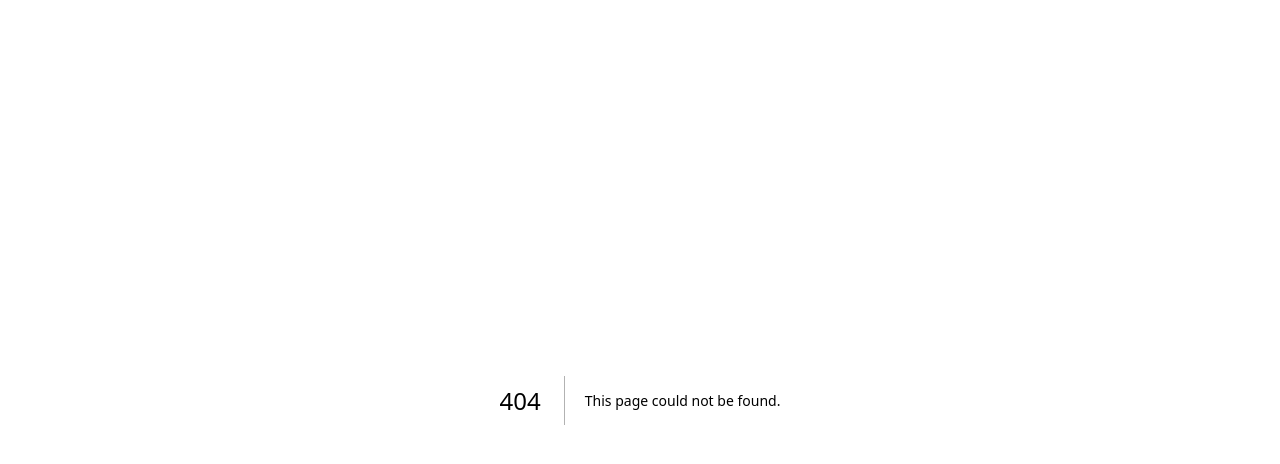
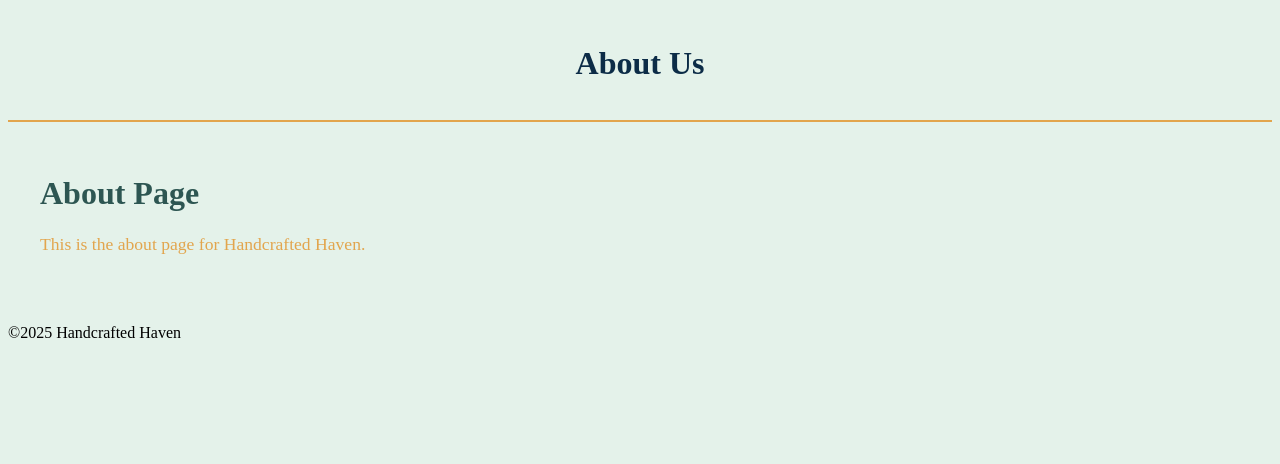
Before and after one commit to bcadolf/wdd430-team4, a Next.js app in the folder handcrafted-haven/: page /about in a window 1280 px wide. Before the commit this address had no page. Shown: the top 464 px of the page. Built offline with nearby package versions, Linux system fonts and the light colour scheme.

Commit message:
updates to author and overall page layout colors.

```diff
--- /dev/null
+++ b/handcrafted-haven/src/app/about/page.module.css
@@ -0,0 +1,19 @@
+.container {
+  padding: 2rem;
+  max-width: 1200px;
+  margin: 0 auto;
+  background: var(--color-background);
+}
+
+.title {
+  font-size: 2rem;
+  color: var(--color-accent) !important; /* Force green color to test */
+  margin-bottom: 1rem;
+  font-weight: bold;
+}
+
+.content {
+  line-height: 1.6;
+  color: var(--color-secondary); /* Use yellow for testing */
+  font-size: 1.1rem;
+}
--- /dev/null
+++ b/handcrafted-haven/src/app/about/page.tsx
@@ -0,0 +1,14 @@
+import styles from "./page.module.css";
+
+export default function About() {
+
+    const name ="Handcrafted Haven";
+
+
+  return (
+    <div className={styles.container}>
+      <h1 className={styles.title}>About Page</h1>
+      <p className={styles.content}>This is the about page for {name}.</p>
+    </div>
+  );
+}
--- a/handcrafted-haven/src/app/globals.css
+++ b/handcrafted-haven/src/app/globals.css
@@ -1,28 +1,19 @@
 :root {
-  --background: #ffffff;
-  --foreground: #171717;
+  --color-primary: oklch(0.285 0.062 247.69);   /* Navy */
+  --color-accent: oklch(0.4219 0.0468 187.44);  /* Green */
+  --color-secondary: oklch(0.7635 0.1264 73.74);/* Yellow */
+  --color-background: oklch(0.9485 0.0182 161.11); /* Mint (or use white for contrast) */
 }
 
-@media (prefers-color-scheme: dark) {
-  :root {
-    --background: #0a0a0a;
-    --foreground: #ededed;
-  }
-}
 
 html,
 body {
   max-width: 100vw;
   overflow-x: hidden;
+  background-color: var(--color-background);
 }
 
-body {
-  color: var(--foreground);
-  background: var(--background);
-  font-family: Arial, Helvetica, sans-serif;
-  -webkit-font-smoothing: antialiased;
-  -moz-osx-font-smoothing: grayscale;
-}
+.site-er
 
 * {
   box-sizing: border-box;
@@ -40,3 +31,10 @@ a {
     color-scheme: dark;
   }
 }
+.site-header {
+  background-color: var(--color-background);
+  color: var(--color-primary);
+  padding: 1rem 2rem;
+  text-align: center;
+  border-bottom: 2px solid var(--color-secondary);
+}
--- a/handcrafted-haven/src/app/layout.tsx
+++ b/handcrafted-haven/src/app/layout.tsx
@@ -1,6 +1,10 @@
 import type { Metadata } from "next";
 import { Geist, Geist_Mono } from "next/font/google";
 import "./globals.css";
+import React from "react";
+
+import Header from '@/components/Header';
+import Footer from '@/components/Footer';
 
 const geistSans = Geist({
   variable: "--font-geist-sans",
@@ -13,8 +17,8 @@ const geistMono = Geist_Mono({
 });
 
 export const metadata: Metadata = {
-  title: "Create Next App",
-  description: "Generated by create next app",
+  title: "Handcrafted Haven",
+  description: "Amazing Handmade Goods ",
 };
 
 export default function RootLayout({
@@ -25,7 +29,9 @@ export default function RootLayout({
   return (
     <html lang="en">
       <body className={`${geistSans.variable} ${geistMono.variable}`}>
+        <Header />
         {children}
+        <Footer />
       </body>
     </html>
   );
--- /dev/null
+++ b/handcrafted-haven/src/components/Footer.tsx
@@ -0,0 +1,10 @@
+'use client';
+
+export default function Footer() {
+
+    return (
+        <header className="site-footer">
+            <p>&copy;{new Date().getFullYear()} Handcrafted Haven</p>
+        </header>
+    );
+}
--- /dev/null
+++ b/handcrafted-haven/src/components/Header.tsx
@@ -0,0 +1,17 @@
+'use client';
+
+import { usePathname } from "next/navigation";
+
+
+export default function Header() {
+
+    const pathname = usePathname();
+
+    let title = "Handcrafted Haven";
+    if (pathname === "/about") title = "About Us";
+    return (
+        <header className="site-header">
+            <h1>{title}</h1>
+        </header>
+    );
+}
```
Also changed, not shown: handcrafted-haven/src/app/products/page.tsx (added).
